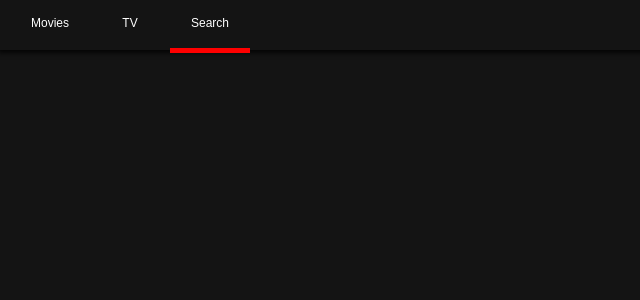
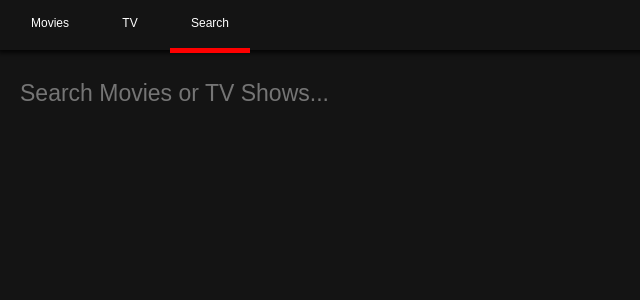
Before and after one commit to Jihyun85/myflix, a React (Create React App) app: page /search in a window 1280 px wide. Shown: the top 300 px of the page, without its empty margins (0-640 px from the left). Built offline with nearby package versions, Linux system fonts and the light colour scheme; no server answers.

Commit message:
6.3 SearchPresenter Component

```diff
--- a/src/Components/Loader.js
+++ b/src/Components/Loader.js
@@ -4,8 +4,9 @@
 const Container = styled.div`
   display: flex;
   justify-content: center;
-  width: 100vw;
-  height: 100vh;
+  width: 100%;
+  height: 80vh;
+  padding-top: 30vh;
   margin-top: 20px;
   font-size: 28px;
 `;
--- a/src/Routes/Home/HomePresenter.js
+++ b/src/Routes/Home/HomePresenter.js
@@ -5,7 +5,7 @@
 import Loader from "Components/Loader";
 
 const Container = styled.div`
-  padding: 0px 10px;
+  padding: 0px 20px;
 `;
 
 const HomePresenter = ({ nowPlaying, upcoming, popular, error, loading }) =>
--- a/src/Routes/Search/SearchContainer.js
+++ b/src/Routes/Search/SearchContainer.js
@@ -11,11 +11,24 @@
     loading: false, // 사용자가 입력하기를 기다릴 것임
   };
 
-  componentDidMount() {
-    this.handleSubmit();
-  }
+  handleSubmit = (event) => {
+    event.preventDefault();
+    const { searchTerm } = this.state;
+    if (searchTerm !== "") {
+      this.searchByTerm();
+    }
+  };
 
-  handleSubmit = async () => {
+  updateTerm = (event) => {
+    const {
+      target: { value },
+    } = event;
+    this.setState({
+      searchTerm: value,
+    });
+  };
+
+  searchByTerm = async () => {
     const { searchTerm } = this.state;
     this.setState({
       loading: true,
@@ -42,10 +55,6 @@
     }
   };
 
-  searchByTerm = () => {
-    const { searchTerm } = this.state;
-  };
-
   render() {
     const { movieResults, tvResults, searchTerm, error, loading } = this.state;
     return (
@@ -56,6 +65,7 @@
         error={error}
         loading={loading}
         handleSubmit={this.handleSubmit}
+        updateTerm={this.updateTerm}
       />
     );
   }
--- a/src/Routes/Search/SearchPresenter.js
+++ b/src/Routes/Search/SearchPresenter.js
@@ -1,6 +1,23 @@
 import React from "react";
 import PropTypes from "prop-types";
 import styled from "styled-components";
+import Loader from "Components/Loader";
+import Section from "Components/Section";
+
+const Container = styled.div`
+  padding: 0 20px;
+`;
+
+const Form = styled.form`
+  width: 100%;
+  margin-bottom: 50px;
+`;
+
+const Input = styled.input`
+  all: unset;
+  width: 100%;
+  font-size: 23px;
+`;
 
 const SearchPresenter = ({
   movieResults,
@@ -9,7 +26,39 @@
   error,
   loading,
   handleSubmit,
-}) => null;
+  updateTerm,
+}) => (
+  <Container>
+    <Form onSubmit={handleSubmit}>
+      <Input
+        type="text"
+        placeholder="Search Movies or TV Shows..."
+        value={searchTerm}
+        onChange={updateTerm}
+      ></Input>
+    </Form>
+    {loading ? (
+      <Loader />
+    ) : (
+      <>
+        {movieResults && movieResults.length > 0 && (
+          <Section title="Movie Results">
+            {movieResults.map((movie) => (
+              <span key={movie.id}>{movie.title}</span>
+            ))}
+          </Section>
+        )}
+        {tvResults && tvResults.length > 0 && (
+          <Section title="TV Results">
+            {tvResults.map((show) => (
+              <span key={show.id}>{show.name}</span>
+            ))}
+          </Section>
+        )}
+      </>
+    )}
+  </Container>
+);
 
 SearchPresenter.propTypes = {
   movieResults: PropTypes.array,
@@ -18,6 +67,7 @@
   error: PropTypes.string,
   loading: PropTypes.bool.isRequired,
   handleSubmit: PropTypes.func.isRequired,
+  updateTerm: PropTypes.func.isRequired,
 };
 
 export default SearchPresenter;
--- a/src/Routes/TV/TVPresenter.js
+++ b/src/Routes/TV/TVPresenter.js
@@ -4,7 +4,9 @@
 import Section from "Components/Section";
 import Loader from "Components/Loader";
 
-const Container = styled.div``;
+const Container = styled.div`
+  padding: 0 20px;
+`;
 
 const TVPresenter = ({ airingToday, topRated, popular, error, loading }) =>
   loading ? (
```
